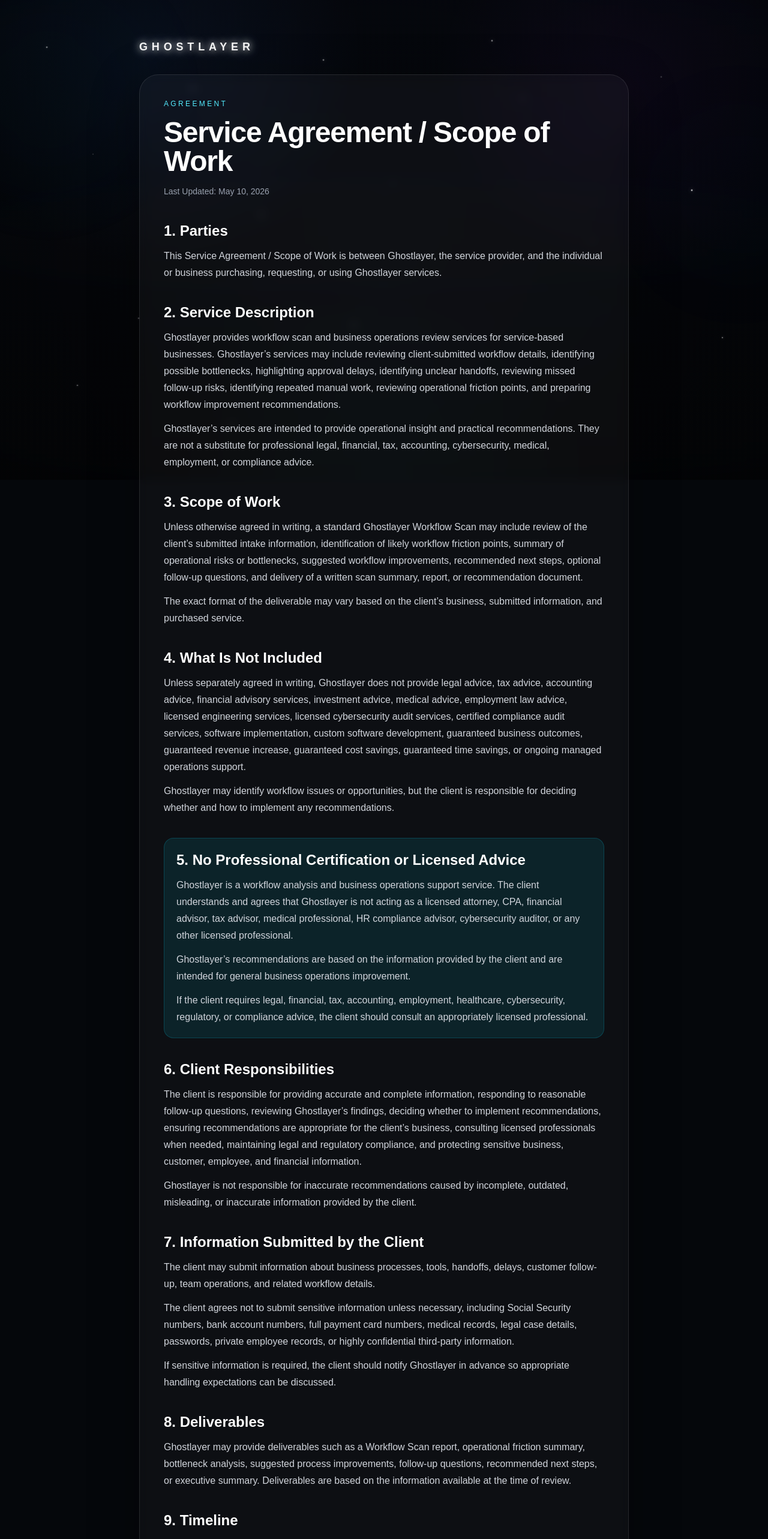
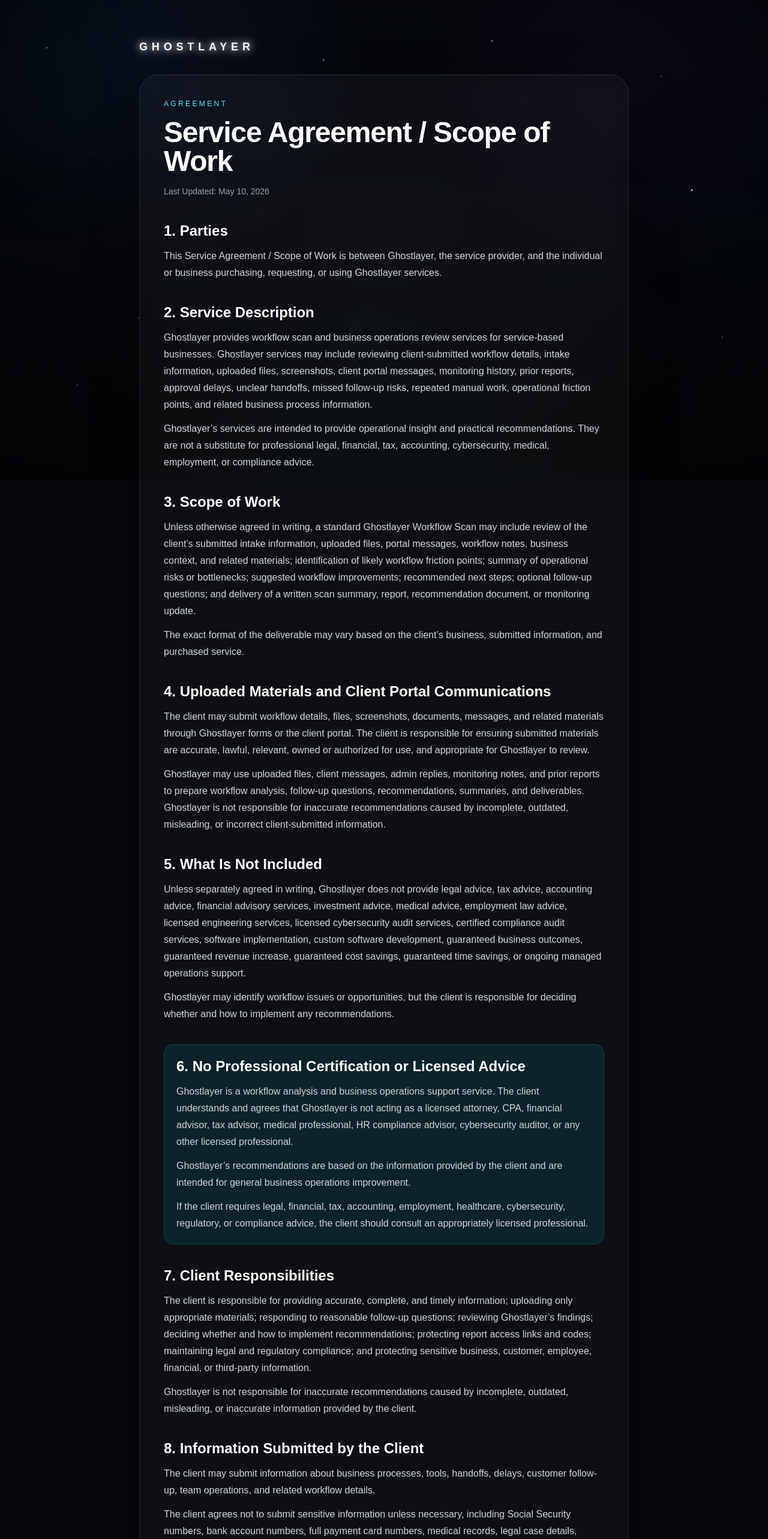
Before and after one commit to DexTheAIBusinessman/ghostlayer, a Next.js app: page /service-agreement in a window 1280 px wide. Shown: the top 2566 px of the page at 60% size. Built offline with nearby package versions, Linux system fonts and the light colour scheme.

Commit message:
strengthen service agreement for client portal materials

```diff
--- a/app/service-agreement/page.tsx
+++ b/app/service-agreement/page.tsx
@@ -96,13 +96,7 @@
                 2. Service Description
               </h2>
               <p className="mt-3 leading-7">
-                Ghostlayer provides workflow scan and business operations review
-                services for service-based businesses. Ghostlayer’s services may
-                include reviewing client-submitted workflow details, identifying
-                possible bottlenecks, highlighting approval delays, identifying
-                unclear handoffs, reviewing missed follow-up risks, identifying
-                repeated manual work, reviewing operational friction points, and
-                preparing workflow improvement recommendations.
+              Ghostlayer provides workflow scan and business operations review services for service-based businesses. Ghostlayer services may include reviewing client-submitted workflow details, intake information, uploaded files, screenshots, client portal messages, monitoring history, prior reports, approval delays, unclear handoffs, missed follow-up risks, repeated manual work, operational friction points, and related business process information.
             </p>
               <p className="mt-3 leading-7">
                 Ghostlayer’s services are intended to provide operational insight
@@ -117,44 +111,40 @@
               3. Scope of Work
             </h2>
             <p className="mt-3 leading-7">
-                Unless otherwise agreed in writing, a standard Ghostlayer
-                Workflow Scan may include review of the client’s submitted intake
-                information, identification of likely workflow friction points,
-                summary of operational risks or bottlenecks, suggested workflow
-                improvements, recommended next steps, optional follow-up
-                questions, and delivery of a written scan summary, report, or
-                recommendation document.
+              Unless otherwise agreed in writing, a standard Ghostlayer Workflow Scan may include review of the client’s submitted intake information, uploaded files, portal messages, workflow notes, business context, and related materials; identification of likely workflow friction points; summary of operational risks or bottlenecks; suggested workflow improvements; recommended next steps; optional follow-up questions; and delivery of a written scan summary, report, recommendation document, or monitoring update.
             </p>
             <p className="mt-3 leading-7">
-                The exact format of the deliverable may vary based on the
-                client’s business, submitted information, and purchased service.
+              The exact format of the deliverable may vary based on the client’s business, submitted information, and purchased service.
             </p>
           </section>
 
           <section>
             <h2 className="text-2xl font-semibold text-white">
-                4. What Is Not Included
+              4. Uploaded Materials and Client Portal Communications
             </h2>
             <p className="mt-3 leading-7">
-                Unless separately agreed in writing, Ghostlayer does not provide
-                legal advice, tax advice, accounting advice, financial advisory
-                services, investment advice, medical advice, employment law
-                advice, licensed engineering services, licensed cybersecurity
-                audit services, certified compliance audit services, software
-                implementation, custom software development, guaranteed business
-                outcomes, guaranteed revenue increase, guaranteed cost savings,
-                guaranteed time savings, or ongoing managed operations support.
+              The client may submit workflow details, files, screenshots, documents, messages, and related materials through Ghostlayer forms or the client portal. The client is responsible for ensuring submitted materials are accurate, lawful, relevant, owned or authorized for use, and appropriate for Ghostlayer to review.
             </p>
             <p className="mt-3 leading-7">
-                Ghostlayer may identify workflow issues or opportunities, but the
-                client is responsible for deciding whether and how to implement
-                any recommendations.
+              Ghostlayer may use uploaded files, client messages, admin replies, monitoring notes, and prior reports to prepare workflow analysis, follow-up questions, recommendations, summaries, and deliverables. Ghostlayer is not responsible for inaccurate recommendations caused by incomplete, outdated, misleading, or incorrect client-submitted information.
+            </p>
+          </section>
+
+          <section>
+            <h2 className="text-2xl font-semibold text-white">
+              5. What Is Not Included
+            </h2>
+            <p className="mt-3 leading-7">
+              Unless separately agreed in writing, Ghostlayer does not provide legal advice, tax advice, accounting advice, financial advisory services, investment advice, medical advice, employment law advice, licensed engineering services, licensed cybersecurity audit services, certified compliance audit services, software implementation, custom software development, guaranteed business outcomes, guaranteed revenue increase, guaranteed cost savings, guaranteed time savings, or ongoing managed operations support.
+            </p>
+            <p className="mt-3 leading-7">
+              Ghostlayer may identify workflow issues or opportunities, but the client is responsible for deciding whether and how to implement any recommendations.
             </p>
           </section>
 
             <section className="rounded-2xl border border-cyan-400/20 bg-cyan-400/10 p-5">
               <h2 className="text-2xl font-semibold text-white">
-                5. No Professional Certification or Licensed Advice
+                6. No Professional Certification or Licensed Advice
               </h2>
               <p className="mt-3 leading-7">
                 Ghostlayer is a workflow analysis and business operations support
@@ -178,17 +168,10 @@
 
             <section>
               <h2 className="text-2xl font-semibold text-white">
-                6. Client Responsibilities
+                7. Client Responsibilities
               </h2>
               <p className="mt-3 leading-7">
-                The client is responsible for providing accurate and complete
-                information, responding to reasonable follow-up questions,
-                reviewing Ghostlayer’s findings, deciding whether to implement
-                recommendations, ensuring recommendations are appropriate for the
-                client’s business, consulting licensed professionals when needed,
-                maintaining legal and regulatory compliance, and protecting
-                sensitive business, customer, employee, and financial
-                information.
+              The client is responsible for providing accurate, complete, and timely information; uploading only appropriate materials; responding to reasonable follow-up questions; reviewing Ghostlayer’s findings; deciding whether and how to implement recommendations; protecting report access links and codes; maintaining legal and regulatory compliance; and protecting sensitive business, customer, employee, financial, or third-party information.
             </p>
               <p className="mt-3 leading-7">
                 Ghostlayer is not responsible for inaccurate recommendations
@@ -199,7 +182,7 @@
 
             <section>
               <h2 className="text-2xl font-semibold text-white">
-                7. Information Submitted by the Client
+                8. Information Submitted by the Client
               </h2>
               <p className="mt-3 leading-7">
                 The client may submit information about business processes,
@@ -222,19 +205,15 @@
 
             <section>
               <h2 className="text-2xl font-semibold text-white">
-                8. Deliverables
+                9. Deliverables
               </h2>
               <p className="mt-3 leading-7">
-                Ghostlayer may provide deliverables such as a Workflow Scan
-                report, operational friction summary, bottleneck analysis,
-                suggested process improvements, follow-up questions, recommended
-                next steps, or executive summary. Deliverables are based on the
-                information available at the time of review.
+              Ghostlayer may provide deliverables such as a Workflow Scan report, operational friction summary, bottleneck analysis, suggested process improvements, follow-up questions, recommended next steps, executive summary, monitoring update, or related recommendation document. Deliverables are based on the information available at the time of review and are intended for business operations improvement, not guaranteed outcomes.
             </p>
             </section>
 
             <section>
-              <h2 className="text-2xl font-semibold text-white">9. Timeline</h2>
+              <h2 className="text-2xl font-semibold text-white">10. Timeline</h2>
               <p className="mt-3 leading-7">
                 Ghostlayer will make reasonable efforts to deliver services
                 within the estimated timeline provided at purchase or during
@@ -247,7 +226,7 @@
 
             <section>
               <h2 className="text-2xl font-semibold text-white">
-                10. Revisions
+                11. Revisions
               </h2>
               <p className="mt-3 leading-7">
                 Unless otherwise agreed in writing, one reasonable clarification
@@ -274,7 +253,7 @@
             </section>
 
             <section>
-              <h2 className="text-2xl font-semibold text-white">12. Refunds</h2>
+              <h2 className="text-2xl font-semibold text-white">13. Refunds</h2>
               <p className="mt-3 leading-7">
                 Refunds are handled according to Ghostlayer’s Refund Policy. The
                 client understands that once Ghostlayer begins reviewing
```
Lines whose indentation alone changed are shown as unchanged.
